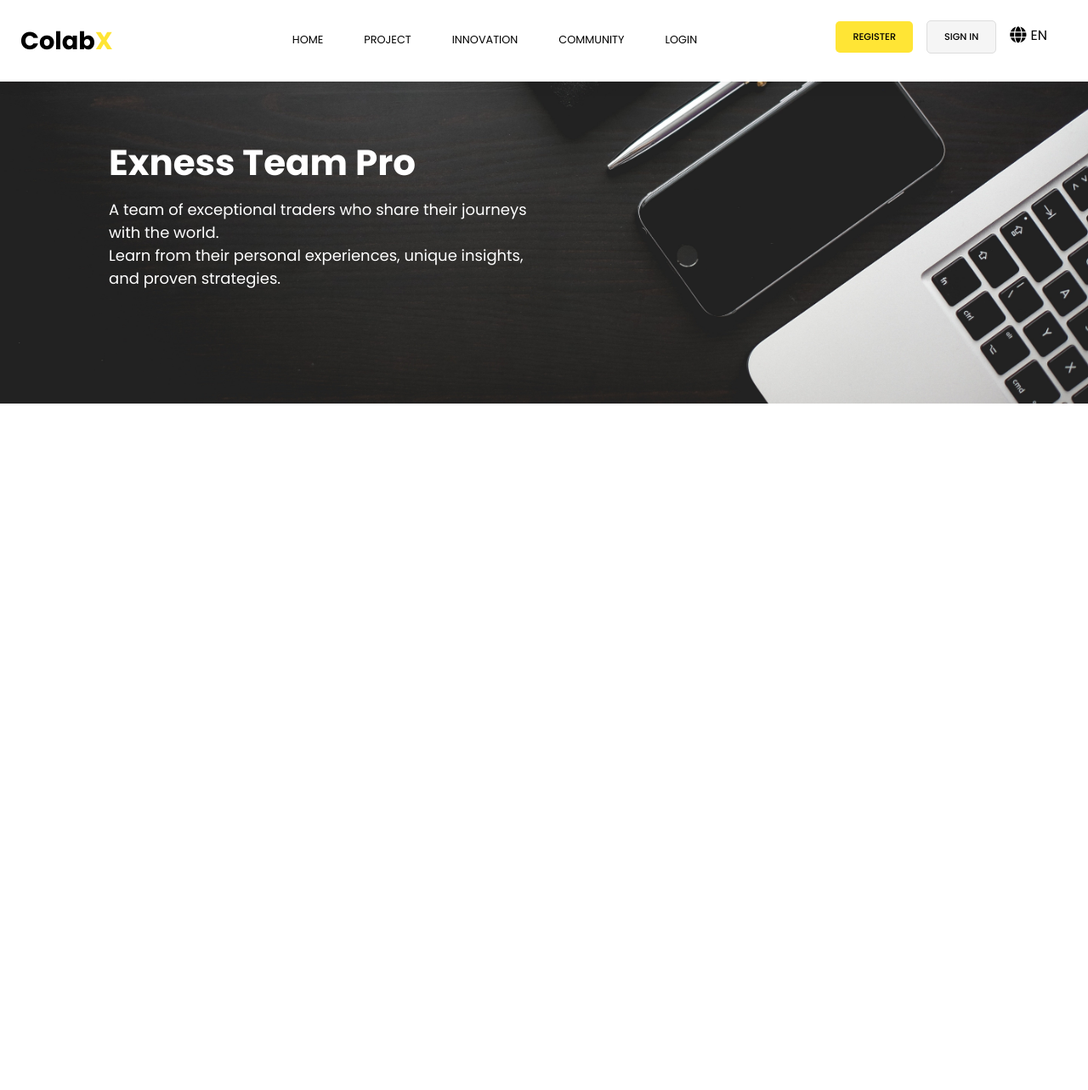
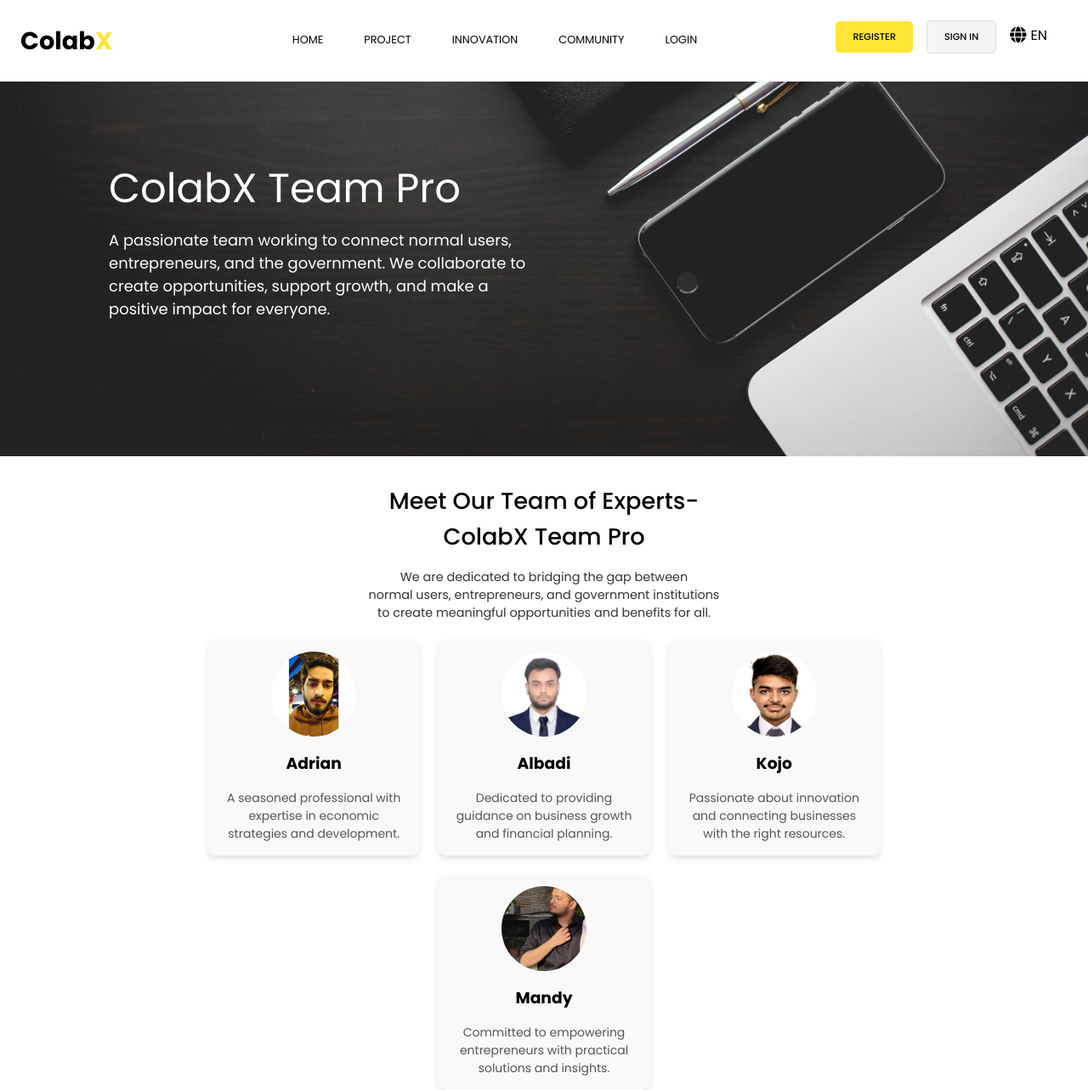
Before and after one commit to tabishfarhan7/ColabX, a PHP site: page /assets/about.html in a window 1280 px wide. Shown: the whole page at 85% size. Before the commit the page ends 475 px from the top, so only its background shows below. Run offline with PHP 8.4, Linux system fonts and the light colour scheme.

Commit message:
added about us page

```diff
--- a/assets/about.css
+++ b/assets/about.css
@@ -225,8 +225,8 @@ span{
 .hero {
     position: relative;
     width: 100%;
-    height: 450px; /* Adjust height as needed */
-    background: url('office.jpg') no-repeat center center/cover; /* Replace with your actual image */
+    height: 32rem;
+    background: url('office.jpg') no-repeat center center/cover;
     display: flex;
     align-items: center;
     padding-left: 10%;
@@ -238,12 +238,59 @@ span{
 }
 
 .hero-content h1 {
-    font-size: 42px;
-    font-weight: bold;
-    margin-bottom: 10px;
+    font-size: 3rem;
+    font-weight: normal;
+    margin-bottom: 11px;
 }
 
 .hero-content p {
     font-size: 18px;
     line-height: 1.5;
 }
+
+.container1 {
+    width: 80%;
+    margin: auto;
+}
+h2 {
+    font-size: 1.7rem;
+    font-weight: 500;
+    margin-top: 2rem;
+    /* margin-left: 8rem; */
+    text-align: center;
+}
+.container1 p {
+    font-size: 0.9rem;
+    margin-top: 1rem;
+    /* margin-left: 8rem; */
+    color: var(--light-black);
+    text-align: center;
+}
+.team-container {
+    display: flex;
+    justify-content: center;
+    flex-wrap: wrap;
+    gap: 1.3rem;
+    margin-top: 20px;
+}
+.team-member {
+    width: 250px;
+    background: #f9f9f9;
+    padding: 15px;
+    border-radius: 10px;
+    box-shadow: 0 4px 6px rgba(0, 0, 0, 0.1);
+    text-align: center;
+}
+.team-member img {
+    width: 100px;
+    height: 100px;
+    border-radius: 50%;
+    object-fit: cover;
+}
+.team-member h3 {
+    margin: 10px 0;
+}
+.team-member p {
+    font-size: 14px;
+    color: #555;
+}
--- a/assets/about.html
+++ b/assets/about.html
@@ -71,13 +71,42 @@
         </nav>
     </header>
 
-    <section class="hero">
+    <section>
+        <div class="hero">
         <div class="hero-content">
-            <h1>Exness Team Pro</h1>
+            <h1>ColabX Team Pro</h1>
             <p>
-                A team of exceptional traders who share their journeys with the world. <br>
-                Learn from their personal experiences, unique insights, and proven strategies.
+                A passionate team working to connect normal users, entrepreneurs, and the government.
+                We collaborate to create opportunities, support growth, and make a positive impact for everyone.
             </p>
+        </div>
+    </div>
+
+        <div class="container1">
+            <h2>Meet Our Team of Experts- <br>ColabX Team Pro</h2>
+            <p>We are dedicated to bridging the gap between <br>normal users, entrepreneurs, and government institutions <br>to create meaningful opportunities and benefits for all.</p>
+            <div class="team-container">
+                <div class="team-member">
+                    <img src="Tabish.jpeg" alt="Member 1">
+                    <h3>Adrian</h3>
+                    <p>A seasoned professional with expertise in economic strategies and development.</p>
+                </div>
+                <div class="team-member">
+                    <img src="Fahad.png" alt="Member 2">
+                    <h3>Albadi</h3>
+                    <p>Dedicated to providing guidance on business growth and financial planning.</p>
+                </div>
+                <div class="team-member">
+                    <img src="vansh.png" alt="Member 3">
+                    <h3>Kojo</h3>
+                    <p>Passionate about innovation and connecting businesses with the right resources.</p>
+                </div>
+                <div class="team-member">
+                    <img src="21.jpg" alt="Member 4">
+                    <h3>Mandy</h3>
+                    <p>Committed to empowering entrepreneurs with practical solutions and insights.</p>
+                </div>
+            </div>
         </div>
     </section>
 
```
Also changed, not shown: assets/21.jpg (added), assets/Fahad.png (added), assets/Tabish.jpeg (added), assets/vansh.png (added).
